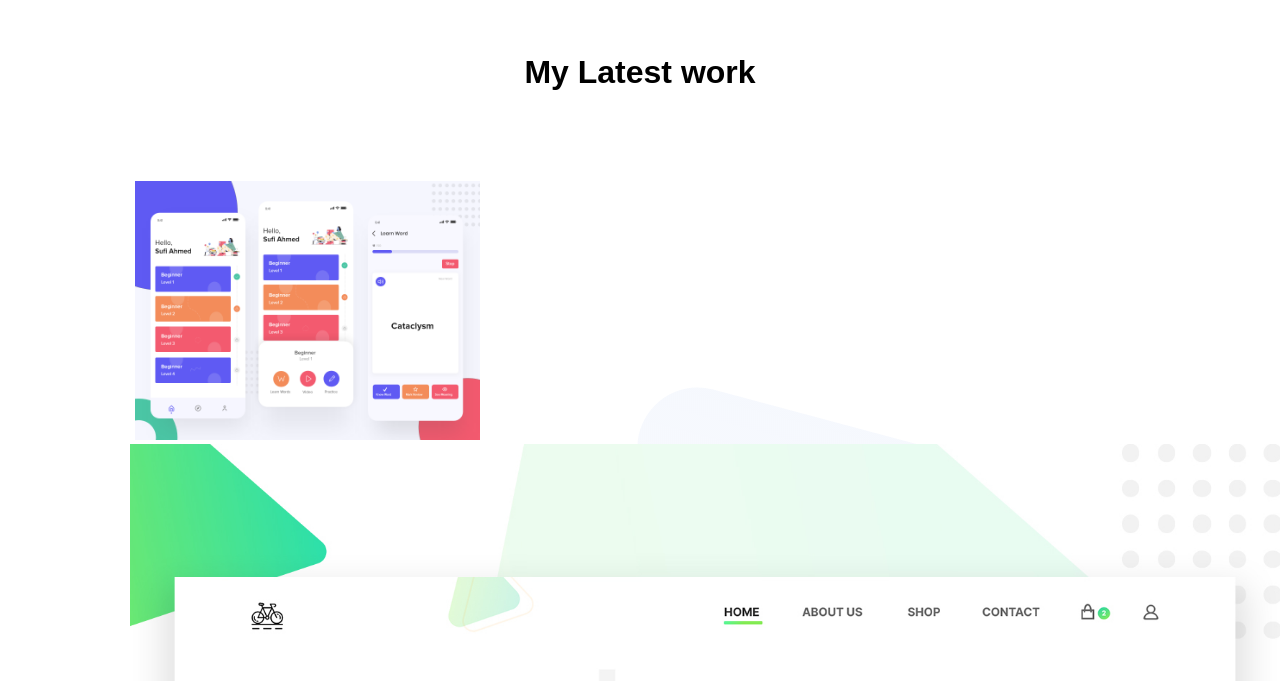
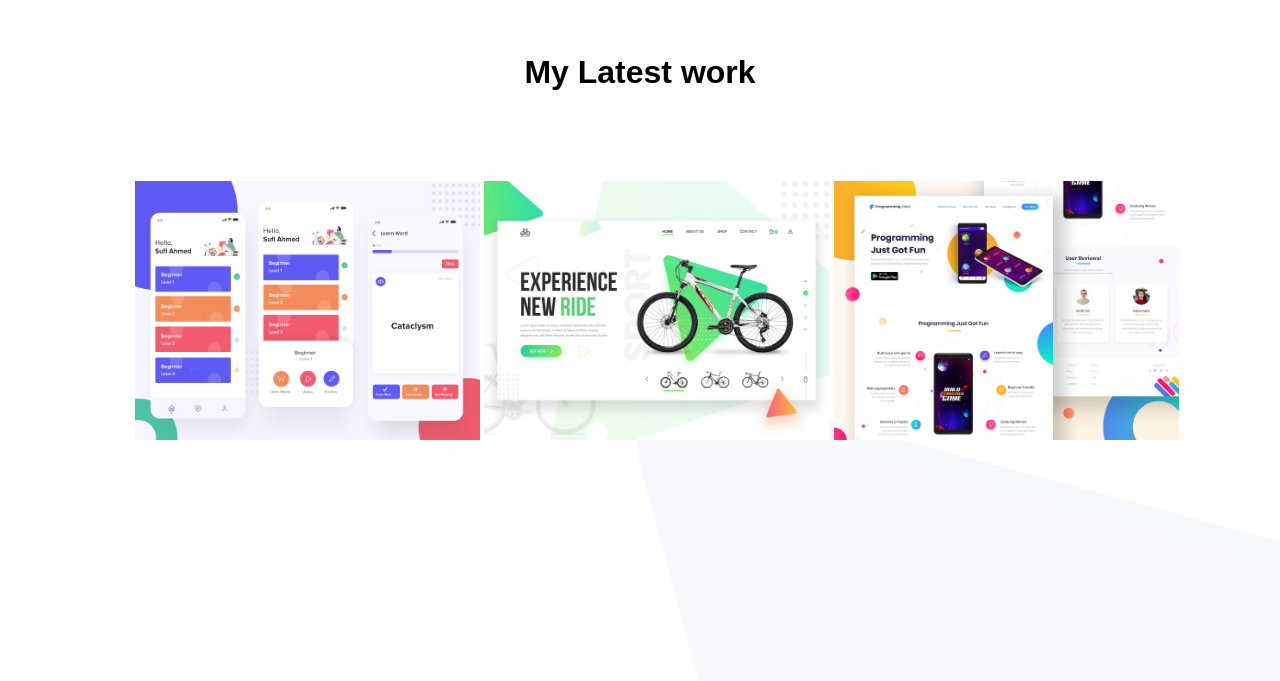
Before and after one commit to mdmohsin212/personal-website, a plain HTML site: page index.html in a window 1280 px wide. Shown: the part 2167-2848 px from the top of the page. Drawn offline with Linux system fonts and the light colour scheme.

Commit message:
fix small problem

```diff
--- a/style.css
+++ b/style.css
@@ -47,10 +47,10 @@ section{
     width: 30%;
     margin-left: 5px;
 }
-.img-widthi{
+.img-width2{
     width: 30%;
 }
-.img-widthl{
+.img-width3{
     width: 30%;
 }
 .work-width{
```
